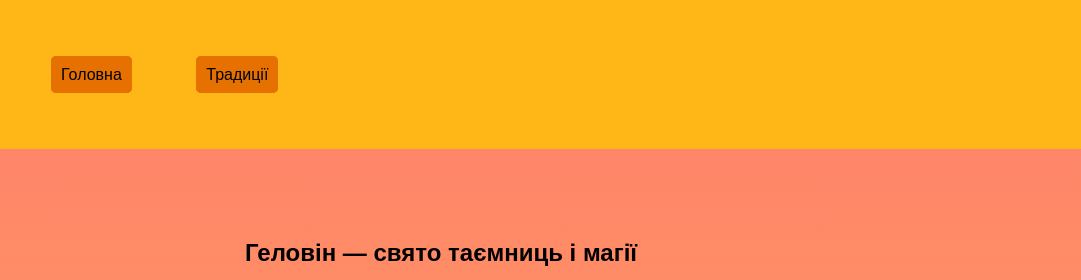
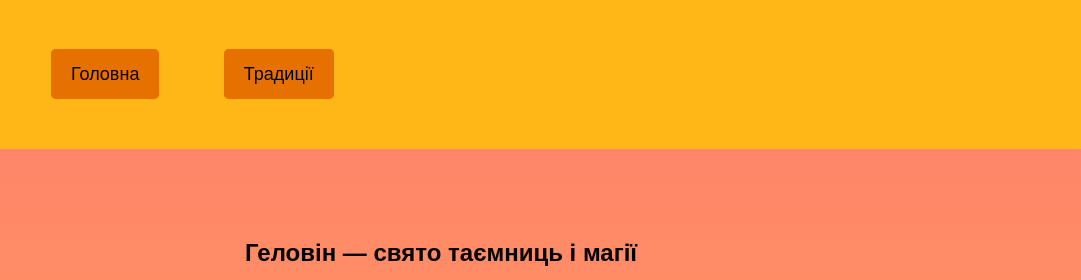
Before and after one commit to R0MAN529/project-4, a plain HTML site: page index.html in a window 1280 px wide. Shown: the top 280 px of the page, 199-1280 px from the left. Drawn offline with Linux system fonts and the light colour scheme.

Commit message:
Update style.css

```diff
--- a/style.css
+++ b/style.css
@@ -66,13 +66,14 @@ nav {
 }
 
 .nav-link {
+    font-size: 18px;
     margin: 0px 30px 30px 30px;
     border: 10px solid #E77100;
     background-color: #E77100;
     border-radius: 5px;
     text-decoration: none;
     color: black;
-
+    padding: 5px 10px 5px 10px;
 }
 
 h1 {
```
